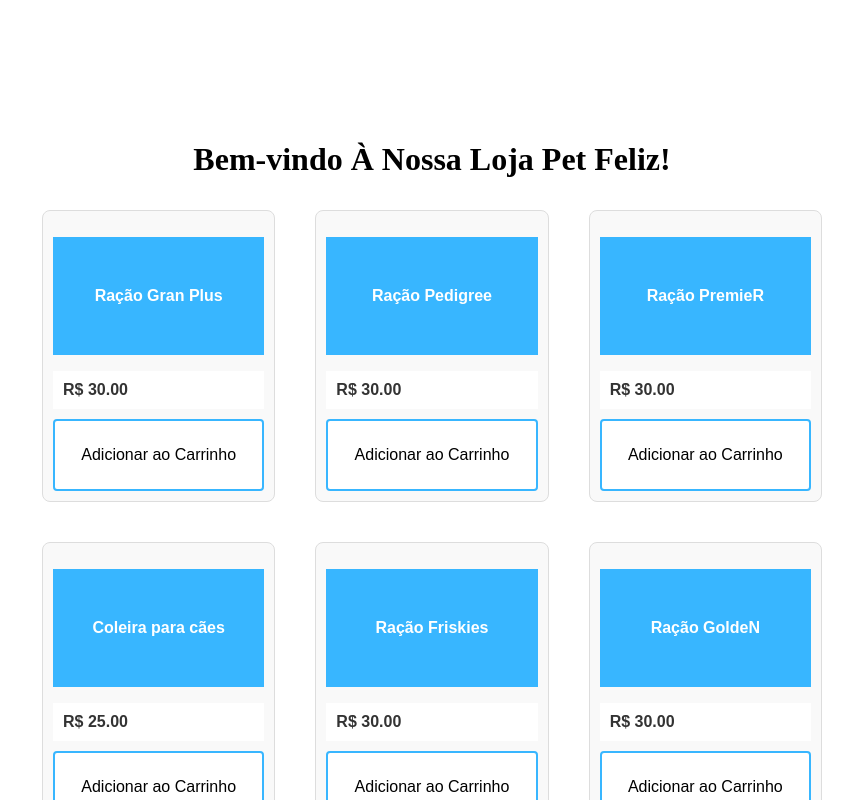
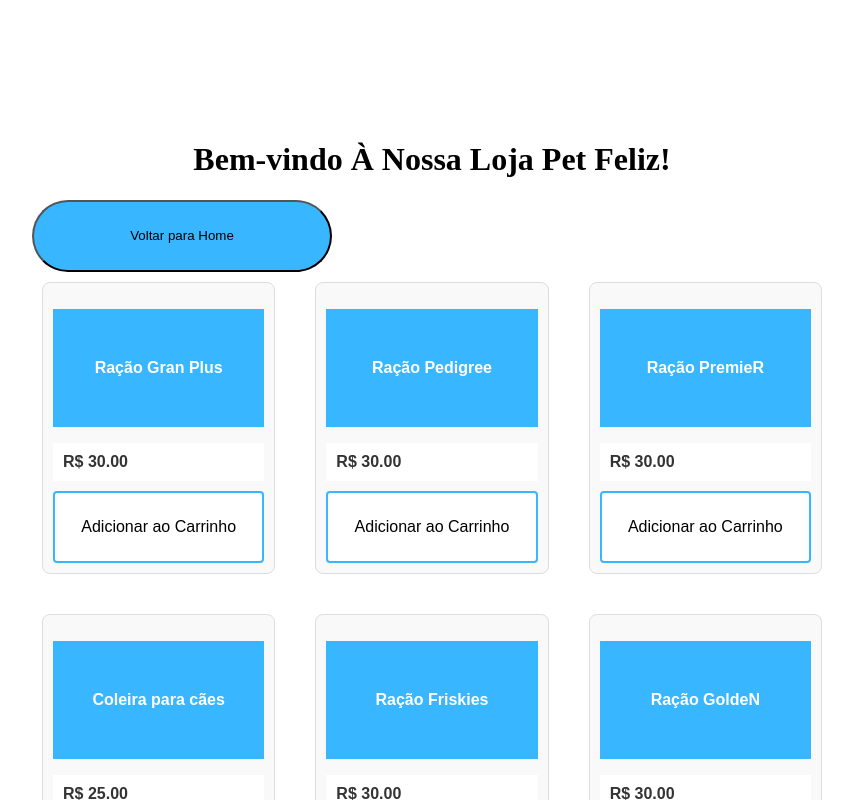
Before and after one commit to willianarauj0/petr, a React (Create React App) app: page /Petshop in a window 1280 px wide. Shown: the top 800 px of the page, without its empty margins (208-1061 px from the left). Built offline with nearby package versions, Linux system fonts and the light colour scheme.

Commit message:
botao Home adicionado

```diff
--- a/src/pages/Petshop.jsx
+++ b/src/pages/Petshop.jsx
@@ -15,21 +15,31 @@
 
     { id: 2, name: 'Brinquedo Mordedor Nylon', price: 15, imageUrl: 'link_para_imagem2.jpg' },
     { id: 3, name: 'Brinquedo Kroco ', price: 10, imageUrl: 'link_para_imagem3.jpg' },
+  ]);
 
+  const handleAddToCart = (productName) => {
+    alert(`Adicionado ao carrinho: ${productName}`);
+  };
 
-    // Adicione mais produtos conforme necessário
-  ]);
+  const handleGoHome = () => {
+    // Adicione lógica de navegação para a página inicial, se necessário
+    // Por exemplo, se estiver usando o React Router, você pode usar history.push('/')
+    // Ou, simplesmente, você pode redirecionar o usuário para a página inicial usando window.location.href = '/'
+    alert('Redirecionando para a página inicial');
+  };
 
   return (
     <div className="petshop-gallery">
       <h1>Bem-vindo À Nossa Loja Pet Feliz!</h1>
+      <button className="go-home-btn" onClick={handleGoHome}>
+        Voltar para Home
+      </button>
       <div className="product-gallery">
         {products.map((product) => (
           <div key={product.id} className="product-card">
-
             <h3>{product.name}</h3>
             <p className="product-price">R$ {product.price.toFixed(2)}</p>
-            <button className="add-to-cart-btn" onClick={() => alert(`Adicionado ao carrinho: ${product.name}`)}>
+            <button className="add-to-cart-btn" onClick={() => handleAddToCart(product.name)}>
               Adicionar ao Carrinho
             </button>
           </div>
```
